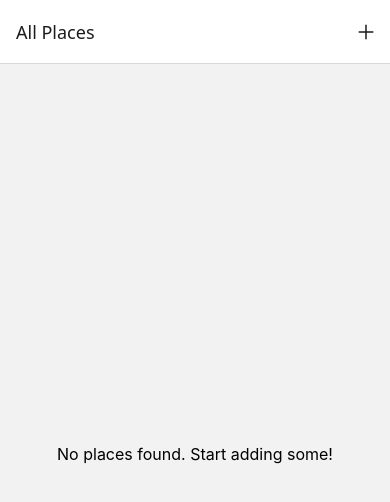
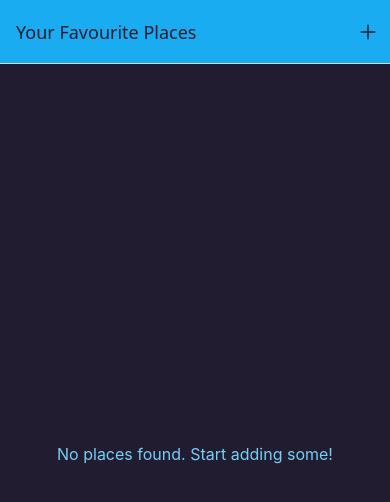
Before and after one commit to hafizabdullahyasir/favoriteplaces, a React Native app: screen /AllPlaces in a window 390 px wide. Shown: the top 502 px of the page. Built offline with nearby package versions, Linux system fonts and the light colour scheme.

Commit message:
added constant colors for the layout

```diff
--- a/App.js
+++ b/App.js
@@ -4,7 +4,7 @@
 import { createNativeStackNavigator } from '@react-navigation/native-stack';
 import AllPlaces from './screens/AllPlaces';
 import AddPlaces from './screens/AddPlaces';
-
+import Colors from './constants/colors';
 import IconButton from './components/UI/IconButton';
 
 
@@ -16,10 +16,13 @@
     <>
       <StatusBar style="dark" />
       <NavigationContainer>
-        <Stack.Navigator>
+        <Stack.Navigator screenOptions={{
+          headerStyle: {backgroundColor: Colors.primary500},
+          headerTintColor: Colors.gray700,
+          contentStyle: {backgroundColor: Colors.gray700},
+        }}>
           <Stack.Screen name="AllPlaces" component={AllPlaces} options={({navigation}) => ({
-            title: 'All Places',
-
+            title: 'Your Favourite Places',
             headerRight: ({tintColor}) => (
               <IconButton icon="add" size={24} color={tintColor} onPress={() => navigation.navigate('AddPlaces')} />
             )
--- a/components/Places/PlacesList.js
+++ b/components/Places/PlacesList.js
@@ -1,5 +1,6 @@
 import { FlatList, View, Text, StyleSheet } from "react-native";
 import PlaceItem from "./PlaceItem";
+import Colors from "../../constants/colors";
 
 
 
@@ -34,7 +35,7 @@
     },
     fallbackText: {
         fontSize: 16,
-
+       color: Colors.primary200,
     },
 
 
--- a/components/UI/IconButton.js
+++ b/components/UI/IconButton.js
@@ -1,27 +1,29 @@
 import { Pressable, StyleSheet } from "react-native";
 import { Ionicons } from "@expo/vector-icons";
 
-
-
-export default function IconButon({icon, size, color, onPress}){
-return (
-    <Pressable onPress={onPress} style={({pressed}) => [styles.buton, pressed && styles.pressed]}  android_ripple={{color: '#ccc'}}>
-        <Ionicons name={icon} size={size} color={color} />
+export default function IconButton({ icon, size, color, onPress }) {
+  return (
+    <Pressable
+      onPress={onPress}
+      style={({ pressed }) => [styles.button, pressed && styles.pressed]}
+      android_ripple={{ color: '#ccc' }}
+    >
+      <Ionicons name={icon} size={size} color={color} />
     </Pressable>
-)
-
-
+  );
 }
 
 const styles = StyleSheet.create({
-    buton:{
-     padding: 8,
-     margin: 4,
-     justifyContent: "center",
-     alignItems: "center",
-     borderRadius: 24,
-    },
-    pressed:{
-        opacity: 0.7,
-    }
-})
+  button: {
+    padding: 8,
+    margin: 4,
+    justifyContent: 'center',
+    alignItems: 'center',
+    height: 36,
+    width: 36,
+
+  },
+  pressed: {
+    opacity: 0.6,
+  },
+});
--- /dev/null
+++ b/constants/colors.js
@@ -0,0 +1,16 @@
+const Colors = {
+    primary50: '#cfeffd',
+    primary100: '#a0defb',
+    primary200: '#77cff5',
+    primary400: '#44bdf5',
+    primary500: '#1aacf0',
+    primary700: '#0570c9',
+    primary800: '#003b88',
+   accent500: '#e6b30b',
+   error50: '#fcc4e1',
+   error500: '#9b095c',
+   error800: '#69003d',
+   gray700: '#221c30',
+};
+
+export default Colors;
```
